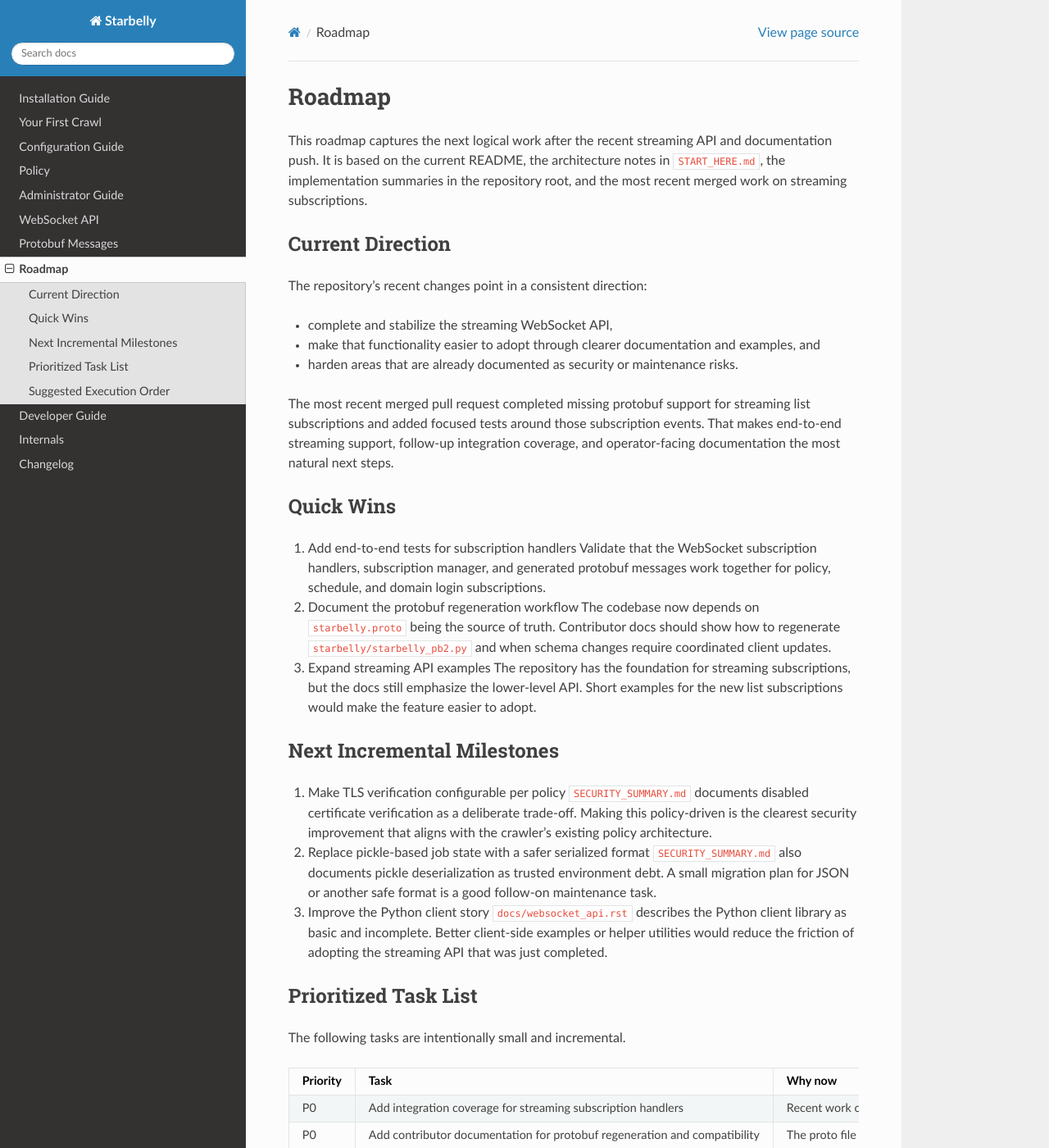
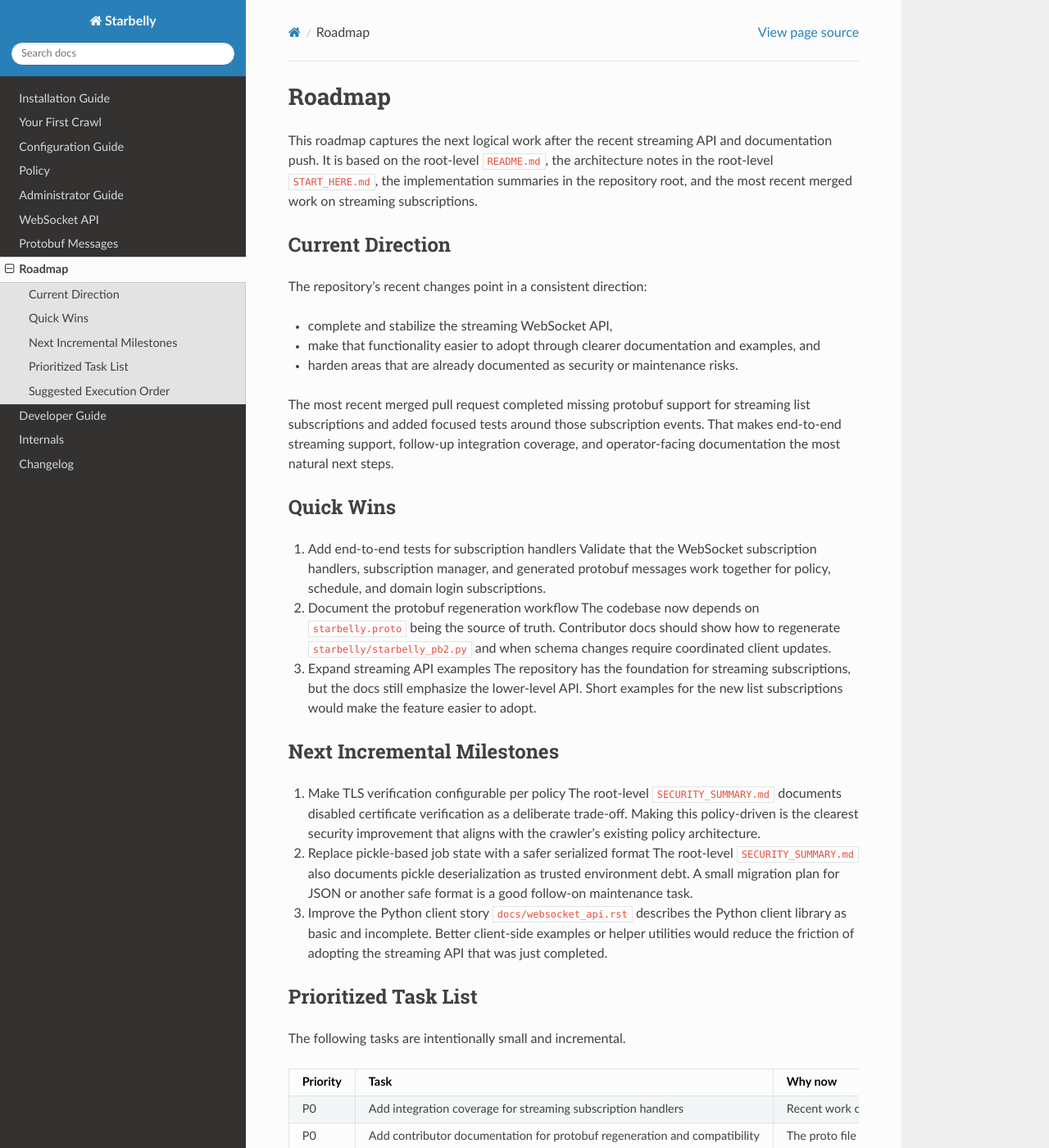
Before and after one commit to HyperionGray/starbelly, a Sphinx documentation site: the page built from docs/roadmap.rst, in a window 1280 px wide and 1400 px high. Shown: the whole window at 82% size. Built offline with Sphinx 7.4.7 and the Read the Docs theme 3.1.0, drawn with Linux system fonts in a browser that asks for light colours.

Commit message:
Clarify roadmap source file references
Agent-Logs-Url: https://github.com/HyperionGray/starbelly/sessions/5910cbad-2261-4315-85df-db42f9735eed

Co-authored-by: P4X-ng <223870169+P4X-ng@users.noreply.github.com>

```diff
--- a/docs/roadmap.rst
+++ b/docs/roadmap.rst
@@ -2,9 +2,10 @@ Roadmap
 =======
 
 This roadmap captures the next logical work after the recent streaming API and
-documentation push. It is based on the current README, the architecture notes
-in ``START_HERE.md``, the implementation summaries in the repository root, and
-the most recent merged work on streaming subscriptions.
+documentation push. It is based on the root-level ``README.md``, the
+architecture notes in the root-level ``START_HERE.md``, the implementation
+summaries in the repository root, and the most recent merged work on streaming
+subscriptions.
 
 Current Direction
 -----------------
@@ -43,14 +44,15 @@ Next Incremental Milestones
 ---------------------------
 
 1. Make TLS verification configurable per policy
-   ``SECURITY_SUMMARY.md`` documents disabled certificate verification as a
-   deliberate trade-off. Making this policy-driven is the clearest security
-   improvement that aligns with the crawler's existing policy architecture.
+   The root-level ``SECURITY_SUMMARY.md`` documents disabled certificate
+   verification as a deliberate trade-off. Making this policy-driven is the
+   clearest security improvement that aligns with the crawler's existing policy
+   architecture.
 
 2. Replace pickle-based job state with a safer serialized format
-   ``SECURITY_SUMMARY.md`` also documents pickle deserialization as trusted
-   environment debt. A small migration plan for JSON or another safe format is
-   a good follow-on maintenance task.
+   The root-level ``SECURITY_SUMMARY.md`` also documents pickle
+   deserialization as trusted environment debt. A small migration plan for JSON
+   or another safe format is a good follow-on maintenance task.
 
 3. Improve the Python client story
    ``docs/websocket_api.rst`` describes the Python client library as basic and
```
